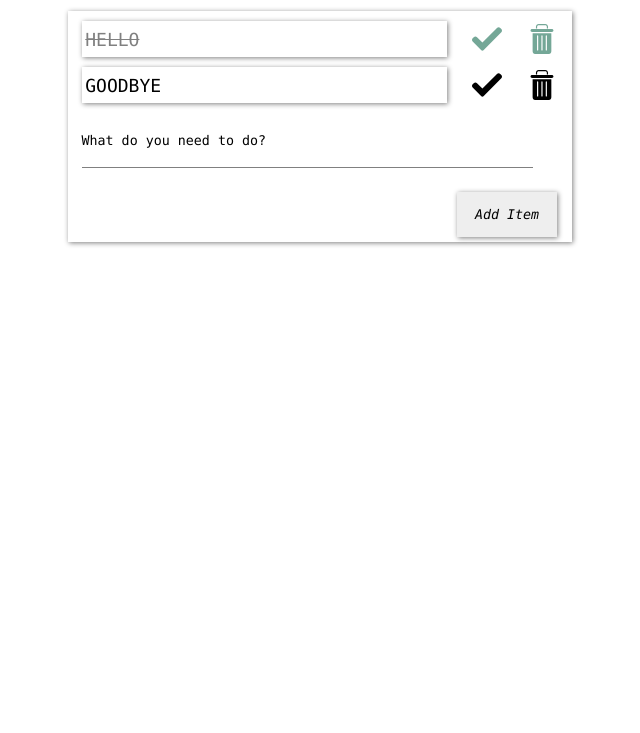
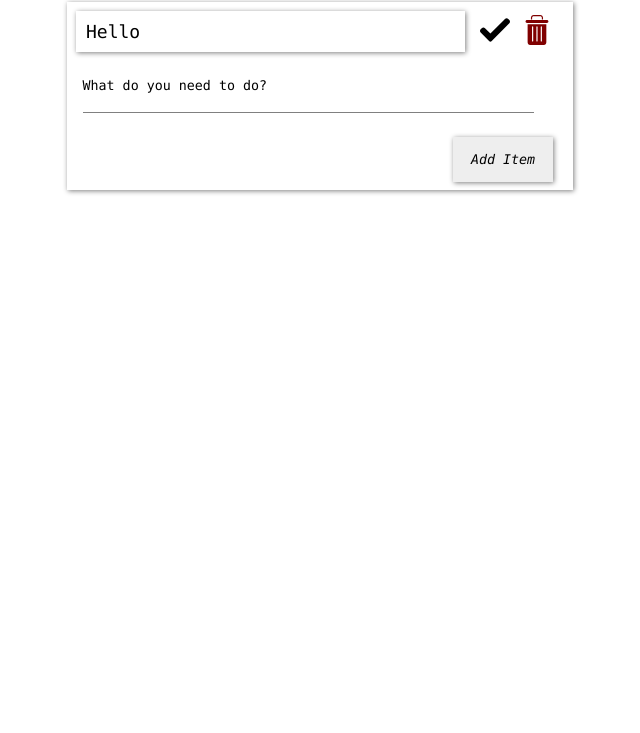
Before and after one commit to Ari-Kishon/TODO-List, a plain HTML site: page index.html in a window 1280 px wide. Shown: the part 67-800 px from the top of the page, without its empty margins (320-960 px from the left). Drawn offline with Linux system fonts and the light colour scheme; no server answers.

Commit message:
once again optimized the HTML/CSS & JS

```diff
--- a/Assets/Scripts/TaskManager.js
+++ b/Assets/Scripts/TaskManager.js
@@ -1,107 +1,80 @@
-let taskList = document.querySelector(".taskList");
-let submit = document.querySelector(".submit");
-let newTask = document.querySelector(".submission input");
+const trashSVG = "<svg height=\"30pt\" viewBox=\"-48 0 407 407\" width=\"30pt\" xmlns=\"http: //www.w3.org/2000/svg\"><path d=\"m89.199219 37c0-12.132812 9.46875-21 21.601562-21h88.800781c12.128907 0 21.597657 8.867188 21.597657 21v23h16v-23c0-20.953125-16.644531-37-37.597657-37h-88.800781c-20.953125 0-37.601562 16.046875-37.601562 37v23h16zm0 0\"/><path d=\"m60.601562 407h189.199219c18.242188 0 32.398438-16.046875 32.398438-36v-247h-254v247c0 19.953125 14.15625 36 32.402343 36zm145.597657-244.800781c0-4.417969 3.582031-8 8-8s8 3.582031 8 8v189c0 4.417969-3.582031 8-8 8s-8-3.582031-8-8zm-59 0c0-4.417969 3.582031-8 8-8s8 3.582031 8 8v189c0 4.417969-3.582031 8-8 8s-8-3.582031-8-8zm-59 0c0-4.417969 3.582031-8 8-8s8 3.582031 8 8v189c0 4.417969-3.582031 8-8 8s-8-3.582031-8-8zm0 0\"/><path d=\"m20 108h270.398438c11.046874 0 20-8.953125 20-20s-8.953126-20-20-20h-270.398438c-11.046875 0-20 8.953125-20 20s8.953125 20 20 20zm0 0\"/></svg>"
+const checkSVG = "<svg height=\"30pt\" viewBox=\"0 -46 417.81333 417\" width=\"30pt\" xmlns=\"http://www.w3.org/2000/svg\"><path d=\"m159.988281 318.582031c-3.988281 4.011719-9.429687 6.25-15.082031 6.25s-11.09375-2.238281-15.082031-6.25l-120.449219-120.46875c-12.5-12.5-12.5-32.769531 0-45.246093l15.082031-15.085938c12.503907-12.5 32.75-12.5 45.25 0l75.199219 75.203125 203.199219-203.203125c12.503906-12.5 32.769531-12.5 45.25 0l15.082031 15.085938c12.5 12.5 12.5 32.765624 0 45.246093zm0 0\"/></svg>"
 
-//
-// FIREBASE SETUP
-//
-let DB = firebase.database();
-//TODO push task as data value and not data title
-addTask = (task) => {
-    DB.ref('Tasks/' + task).update({
-        complete: false,
-    });
-};
-removeTask = (task) => {
-    DB.ref('Tasks/' + task.childNodes[0].value).remove();
-}
-tickTask = (task) => {
-    ref = DB.ref('Tasks/' + task.childNodes[0].value);
-    ref.once('value', function (snapshot) {
-        ref.update({
-            complete: !snapshot.val().complete
-        });
-    });
-}
-loadTasks = () => {
-    DB.ref('Tasks').once('value', function (snapshot) {
-        snapshot.forEach(function (childSnapshot) {
-            taskList.appendChild(taskBox(childSnapshot.key, childSnapshot.val().complete));
-        })
-    });
+
+const taskList = document.querySelector(".taskList");
+const submitButton = document.querySelector(".submitButton");
+const newTaskInput = document.querySelector(".newTaskInput");
+
+
+const createTask = (text) => {
+    clearInput();
+    taskList.appendChild(createTaskElement(text));
 }
 
-createTask = (text) => {
-    addTask(text);
-    clearInput();
-    taskList.appendChild(taskBox(text));
+const clearInput = () => {
+    newTaskInput.value = "";
+    newTaskInput.placeholder = "";
 }
 
-clearInput = () => {
-    newTask.value = "";
-    newTask.placeholder = "";
-}
-
-toggleTask = (task) => {
+const toggleTask = (task) => {
     if (task.getAttribute("complete") == "true") {
         task.setAttribute("complete", false);
-        task.childNodes[0].disabled = false;
+        task.querySelector(".taskTitle").disabled = false;
     } else {
         task.setAttribute("complete", true);
-        task.childNodes[0].disabled = true;
+        task.querySelector(".taskTitle").disabled = true;
     }
 }
 
-//
-// CREATE ELEMENTS
-//
-taskBox = (text, complete = false) => {
-    let task = document.createElement("li");
+/**
+ * Create Elements
+ **/
+const createTaskElement = (text, complete = false) => {
+    const task = document.createElement("li");
     task.className = "task"
     task.setAttribute("complete", complete);
-    task.appendChild(textBox(text));
-    task.appendChild(finishButton());
-    task.appendChild(trashButton());
+    task.appendChild(createTextBox(text));
+    task.appendChild(createFinishButton());
+    task.appendChild(createTrashButton());
     return task;
 }
-textBox = (text) => {
-    let box = document.createElement("input");
-    box.className = ("task-title");
+const createTextBox = (text) => {
+    const box = document.createElement("input");
+    box.className = ("taskTitle");
     box.value = text;
     box.placeholder = "EMPTY";
     return box;
 }
-finishButton = () => {
-    let button = document.createElement("button");
-    button.className = "finish";
+const createFinishButton = () => {
+    const button = document.createElement("button");
+    button.className = "finishButton";
+    button.innerHTML = checkSVG;
     button.addEventListener('click', () => {
         toggleTask(button.parentElement);
-        tickTask(button.parentElement);
     });
     return button;
 }
-trashButton = () => {
-    let button = document.createElement("button");
-    button.className = "trash";
+const createTrashButton = () => {
+    const button = document.createElement("button");
+    button.className = "trashButton";
+    button.innerHTML = trashSVG;
     button.addEventListener('click', () => {
         button.parentElement.remove();
-        removeTask(button.parentElement);
     });
+
     return button;
 }
 
-//
-// EVENT LISTENERS
-//
-submit.addEventListener('click', () => {
-    if (newTask.value)
-        createTask(newTask.value);
-    else
-        newTask.placeholder = "please write a task";
+/**
+ * Event Listeners
+ **/
+submitButton.addEventListener('click', () => {
+    if (newTaskInput.value) {
+        createTask(newTaskInput.value);
+    } else {
+        newTaskInput.placeholder = "please write a task";
+    }
 });
 
-//
-// DEBUG
-//
-
-loadTasks();
+createTask("Hello");
--- a/Assets/Stylesheets/task.css
+++ b/Assets/Stylesheets/task.css
@@ -4,7 +4,7 @@
 
 .title {
     text-align: center;
-    margin-top: 1.5%;
+    margin-top: 10px;
 }
 
 .container {
@@ -13,7 +13,7 @@
     width: 500px;
     box-shadow: 1px 1px 5px grey;
     margin: 0 auto;
-    padding: 5px 3px 5px 1px;
+    padding: 3px;
 }
 
 .task {
@@ -22,55 +22,75 @@
     list-style-type: none;
 }
 
-.task-title {
+.task[complete=true]>.taskTitle {
+    text-decoration: line-through;
+    color: gray;
+    filter: none;
+}
+
+.task[complete=true]>* {
+    fill: green;
+}
+
+.taskTitle {
     width: 100%;
-    padding: 1.5% 15% 1.5% 0.75%;
-    margin: 1% 2.5%;
+    padding: 10px;
+    margin: 6px;
     border: transparent;
     box-shadow: 1px 1px 5px grey;
     font-size: large;
 }
 
-li[complete=true]>input {
-    text-decoration: line-through;
-    color: gray;
-    filter: none;
-}
-
-li[complete=true]>* {
-    filter: invert(50%) sepia(100%) hue-rotate(110deg);
-}
-
 button {
     position: relative;
-    right: 12px;
-    margin-left: 5%;
-    padding: 15px;
     border: transparent;
-    background-size: 100%;
     background-color: transparent;
     cursor: pointer;
 }
 
-
-button.finish {
-    background-image: url("../Icons/correct.svg");
+.finishButton {
+    right: 12px;
+    margin-left: 15px;
+    outline: none;
 }
 
-button.trash {
-    background-image: url("../Icons/bin.svg");
+.finishButton svg {
+    width: 30px;
+    height: 30px;
 }
 
+.trashButton {
+    right: 12px;
+    outline: none;
+}
+
+.trashButton svg {
+    width: 30px;
+    height: 30px;
+    fill: maroon;
+}
+
+.submitButton {
+    right: 12px;
+    padding: 15px;
+    margin: 5px;
+    align-self: flex-end;
+    box-shadow: 1px 1px 5px grey;
+    width: 20%;
+    background-color: rgba(211, 211, 211, 0.377);
+    font-weight: light;
+    font-style: italic;
+}
 
 .submission {
     text-align: left;
     display: flex;
     flex-direction: column;
-    margin: 5% auto;
+    margin: 20px auto;
     width: 95%;
 }
 
-.submission input {
+.newTaskInput {
     font-size: medium;
     font-weight: lighter;
     outline: none;
@@ -81,12 +101,3 @@ button.trash {
     box-shadow: 0px 1px grey;
     width: 95%;
 }
-
-.submit {
-    align-self: flex-end;
-    box-shadow: 1px 1px 5px grey;
-    width: 20%;
-    background-color: rgba(211, 211, 211, 0.377);
-    font-weight: light;
-    font-style: italic;
-}
--- a/index.html
+++ b/index.html
@@ -16,17 +16,12 @@
     </h1>
     <div class="container">
         <div class="taskList">
-            <li class="task" complete="true"><input class="task-title" placeholder="EMPTY" value="HELLO"><button
-                    class="finish"></button><button class="trash"></button></li>
-            <li class="task" complete="false"><input class="task-title" placeholder="EMPTY" value="GOODBYE"><button
-                    class="finish"></button><button class="trash"></button></li>
-
         </div>
         <div class="submission">
             <small> What do you need to do?</small>
-            <input />
+            <input class="newTaskInput" />
         </div>
-        <button class="submit">Add Item</button>
+        <button class="submitButton">Add Item</button>
     </div>
 
     <!-- Firebase setup -->
```
